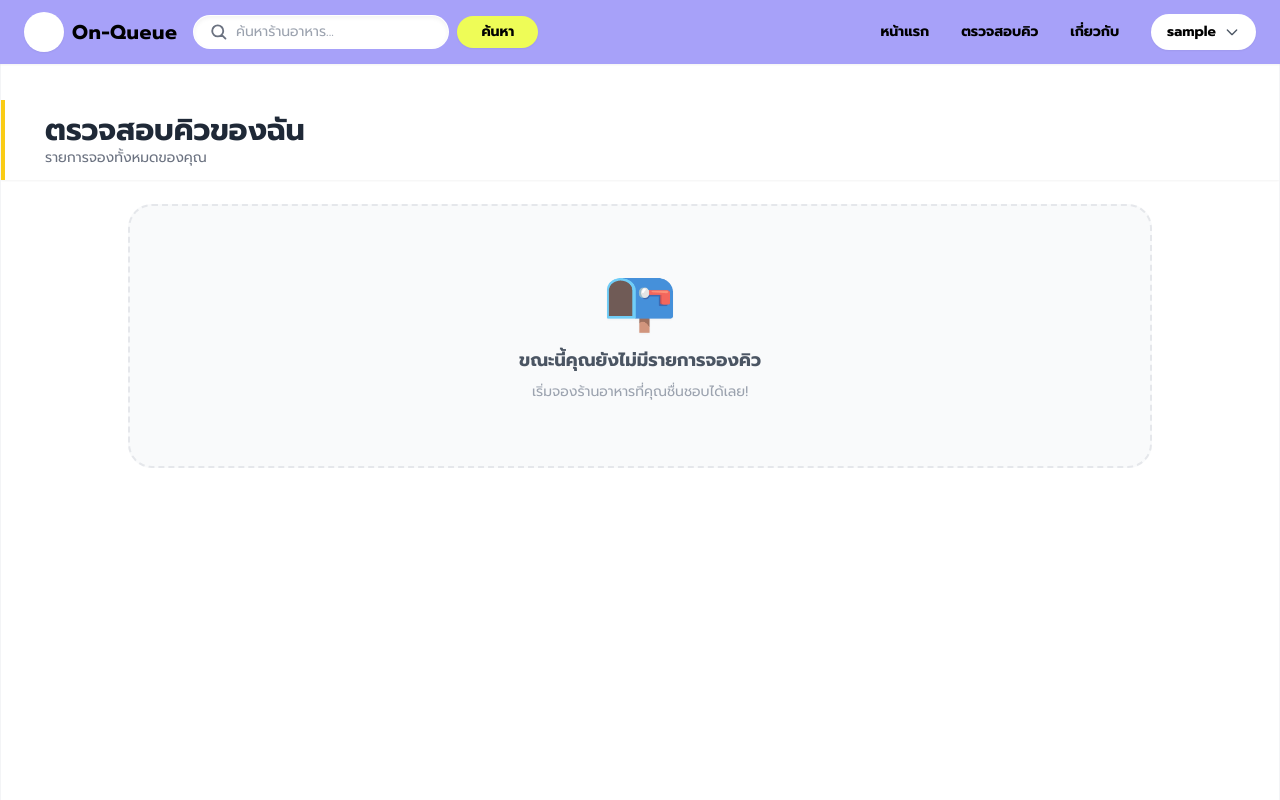
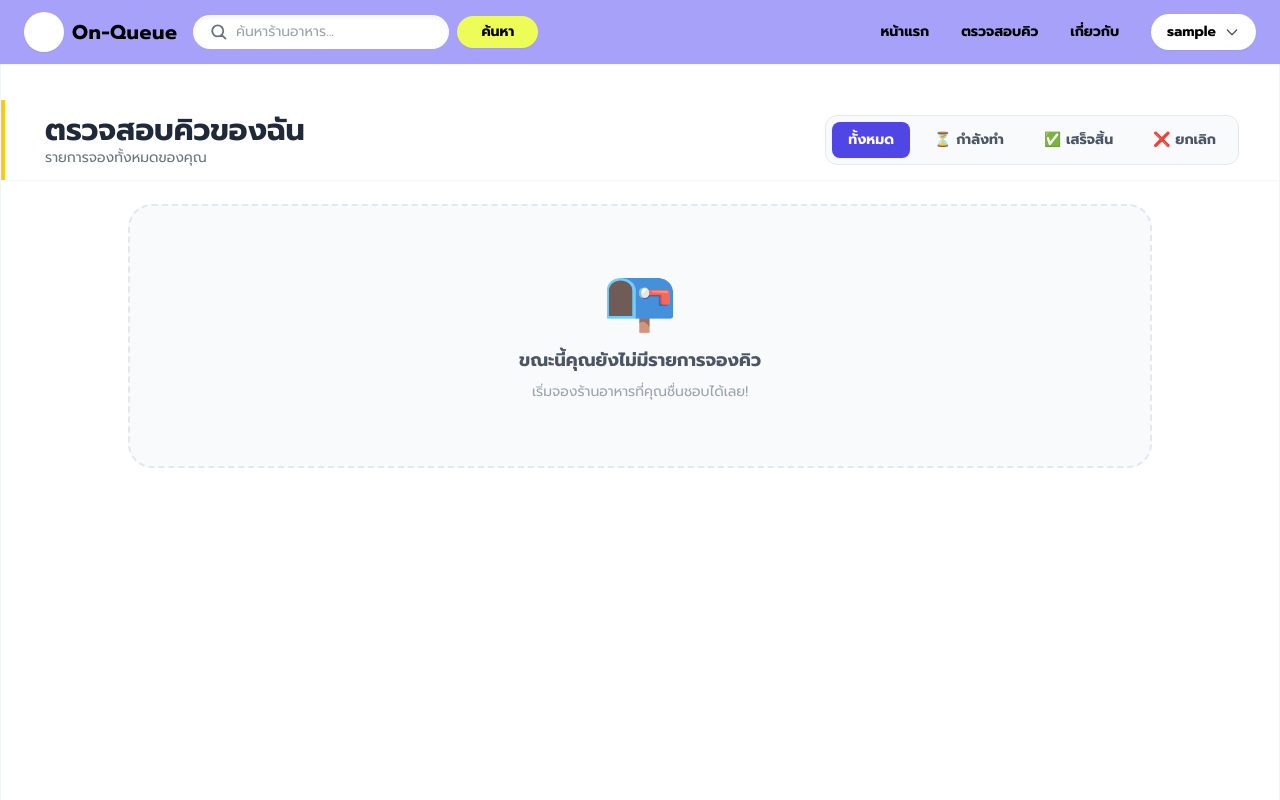
Before and after one commit to 65070196/project, a Django app: page /queue-check/ in a window 1280 px wide. Run offline with Django 5.2, Linux system fonts and the light colour scheme; the visitor is signed in with stand-in values (Sample User, id 1); data that the repository does not hold is empty; some libraries are stand-ins or nearby versions.

Commit message:
Update queue_check.html and script.js

```diff
--- a/smartqueue/templates/queue_check.html
+++ b/smartqueue/templates/queue_check.html
@@ -8,16 +8,25 @@
 
     <div class="p-6 md:p-10 pb-24">
 
-      <div class="mb-6 border-l-4 border-yellow-400 pl-4 sticky top-0 bg-white/95 backdrop-blur z-10 py-3 shadow-sm -mx-6 md:-mx-10 px-6 md:px-10">
-        <h2 class="text-2xl md:text-3xl font-bold text-gray-800">ตรวจสอบคิวของฉัน</h2>
-        <p class="text-gray-500 text-sm">รายการจองทั้งหมดของคุณ</p>
+      <div class="mb-6 border-l-4 border-yellow-400 pl-4 sticky top-0 bg-white/95 backdrop-blur z-10 py-3 shadow-sm -mx-6 md:-mx-10 px-6 md:px-10 flex flex-col md:flex-row justify-between items-start md:items-center gap-4">
+        <div>
+            <h2 class="text-2xl md:text-3xl font-bold text-gray-800">ตรวจสอบคิวของฉัน</h2>
+            <p class="text-gray-500 text-sm">รายการจองทั้งหมดของคุณ</p>
+        </div>
+
+        <div class="flex flex-wrap gap-2 bg-gray-50 p-1.5 rounded-xl border border-gray-200 w-full md:w-auto">
+            <button onclick="filterQueue('all')" id="btn-all" class="filter-btn active px-4 py-2 rounded-lg text-sm font-bold bg-indigo-600 text-white shadow-sm transition-all flex-1 md:flex-none">ทั้งหมด</button>
+            <button onclick="filterQueue('doing')" id="btn-doing" class="filter-btn px-4 py-2 rounded-lg text-sm font-bold text-gray-600 hover:bg-amber-100 hover:text-amber-700 transition-all flex-1 md:flex-none">⏳ กำลังทำ</button>
+            <button onclick="filterQueue('done')" id="btn-done" class="filter-btn px-4 py-2 rounded-lg text-sm font-bold text-gray-600 hover:bg-green-100 hover:text-green-700 transition-all flex-1 md:flex-none">✅ เสร็จสิ้น</button>
+            <button onclick="filterQueue('cancel')" id="btn-cancel" class="filter-btn px-4 py-2 rounded-lg text-sm font-bold text-gray-600 hover:bg-red-100 hover:text-red-700 transition-all flex-1 md:flex-none">❌ ยกเลิก</button>
+        </div>
       </div>
 
-      <div class="space-y-5 max-w-5xl mx-auto">
+      <div class="space-y-5 max-w-5xl mx-auto" id="queueContainer">
 
         {% for queue in queues %}
 
-        <div class="bg-white border border-gray-200 rounded-2xl p-4 md:p-5 shadow-sm hover:shadow-md hover:border-yellow-400 transition-all duration-300 flex flex-col sm:flex-row gap-4 md:gap-6 items-stretch">
+        <div class="queue-card bg-white border border-gray-200 rounded-2xl p-4 md:p-5 shadow-sm hover:shadow-md hover:border-yellow-400 transition-all duration-300 flex flex-col sm:flex-row gap-4 md:gap-6 items-stretch" data-status="{{ queue.status }}">
 
             <div class="w-full sm:w-36 md:w-48 h-48 sm:h-auto min-h-[160px] rounded-xl overflow-hidden shrink-0 border border-gray-100 shadow-sm bg-gray-50 flex items-center justify-center text-gray-400">
                 {% if queue.shop.image and queue.shop.image.image_path %}
@@ -83,7 +92,7 @@
                       <svg class="w-4 h-4 text-gray-400 shrink-0" fill="none" stroke="currentColor" viewBox="0 0 24 24"><path stroke-linecap="round" stroke-linejoin="round" stroke-width="2" d="M13 16h-1v-4h-1m1-4h.01M21 12a9 9 0 11-18 0 9 9 0 0118 0z"></path></svg>
                       <span>หากต้องการยกเลิกการจอง กรุณาติดต่อทางร้านค้าโดยตรง</span>
                       {% if queue.shop.phone %}
-                        <span class="ml-1 text-gray-700">โทร: {{ queue.shop.phone }}</span>
+                        <span class="ml-1 text-gray-700">โทร: <a href="tel:{{ queue.shop.phone }}" class="text-indigo-600 hover:text-indigo-800 font-bold underline transition-colors">{{ queue.shop.phone }}</a></span>
                       {% endif %}
                   </p>
                 </div>
@@ -92,7 +101,7 @@
         </div>
 
         {% empty %}
-          <div class="flex flex-col items-center justify-center py-16 bg-gray-50 rounded-3xl border-2 border-dashed border-gray-200">
+          <div id="noDataEmpty" class="flex flex-col items-center justify-center py-16 bg-gray-50 rounded-3xl border-2 border-dashed border-gray-200">
             <span class="text-6xl mb-4 opacity-80 drop-shadow-sm">📭</span>
             <div class="text-center text-gray-600 font-bold text-lg">
               ขณะนี้คุณยังไม่มีรายการจองคิว
@@ -101,6 +110,14 @@
           </div>
         {% endfor %}
 
+        <div id="filterEmptyState" class="hidden flex-col items-center justify-center py-16 bg-gray-50 rounded-3xl border-2 border-dashed border-gray-200">
+            <span class="text-6xl mb-4 opacity-80 drop-shadow-sm">🔍</span>
+            <div class="text-center text-gray-600 font-bold text-lg">
+                ไม่พบรายการจองในสถานะนี้
+            </div>
+            <p class="text-gray-400 text-sm mt-2">ลองเลือกสถานะอื่นดูอีกครั้ง</p>
+        </div>
+
       </div>
 
     </div>
--- a/static/js/script.js
+++ b/static/js/script.js
@@ -1,19 +1,25 @@
 // ตรวจสอบว่าไฟล์ JS ถูกโหลดจริงไหม
 console.log("Script.js is loaded!");
 
+// ==========================================
+// 1. ระบบเมนูผู้ใช้ (Dropdown Profile)
+// ==========================================
 window.toggleUserMenu = function() {
-    document.getElementById('userMenuDropdown').classList.toggle('hidden');
+    const menu = document.getElementById('userMenuDropdown');
+    if (menu) menu.classList.toggle('hidden');
 };
 
-
 window.addEventListener('click', function(e) {
-    if (!document.getElementById('userMenuDropdown').contains(e.target) && !e.target.closest('button[onclick="toggleUserMenu()"]')) {
-        document.getElementById('userMenuDropdown').classList.add('hidden');
+    const menu = document.getElementById('userMenuDropdown');
+    const btn = e.target.closest('button[onclick="toggleUserMenu()"]');
+    if (menu && !menu.contains(e.target) && !btn) {
+        menu.classList.add('hidden');
     }
 });
 
-
-// ปุ่มลบ
+// ==========================================
+// 2. ระบบแจ้งเตือนยืนยันการลบ (Delete Modal)
+// ==========================================
 window.openDelete = function(url) {
     console.log("Opening modal for URL:", url);
     const modal = document.getElementById('deleteModal');
@@ -36,9 +42,9 @@ window.closeDelete = function() {
     }
 };
 
-
-
-// อัปรูป และ เช็คขนาดรูป
+// ==========================================
+// 3. ระบบอัปโหลดและพรีวิวรูปภาพ (จำกัดขนาด 4.5MB)
+// ==========================================
 window.previewImage = function(event) {
     const file = event.target.files[0];
     if (file) {
@@ -63,8 +69,10 @@ window.previewImage = function(event) {
 
             // 4. เปลี่ยนสไตล์กรอบจากเส้นปะเป็นเส้นทึบให้ดูสวยงาม
             const label = document.getElementById('image-label');
+            if(label) {
                 label.classList.add('p-1', 'border-solid', 'border-gray-100');
                 label.classList.remove('border-dashed', 'border-gray-300');
+            }
         };
         reader.readAsDataURL(file);
     }
@@ -83,11 +91,15 @@ window.removeImage = function(event) {
     document.getElementById('placeholder-content').classList.remove('hidden');
 
     const label = document.getElementById('image-label');
+    if(label) {
         label.classList.remove('p-1', 'border-solid', 'border-gray-100');
         label.classList.add('border-dashed', 'border-gray-300');
+    }
 };
 
-
+// ==========================================
+// 4. ระบบกรองสถานะคิว (Filter Queue) - ใช้ได้ทั้งฝั่งร้านและลูกค้า
+// ==========================================
 window.filterQueue = function(status) {
     const allBtns = document.querySelectorAll('.filter-btn');
     allBtns.forEach(btn => {
@@ -96,15 +108,18 @@ window.filterQueue = function(status) {
     });
 
     const activeBtn = document.getElementById('btn-' + status);
+    if(activeBtn) {
         activeBtn.classList.remove('text-gray-600');
         activeBtn.classList.add('bg-indigo-600', 'text-white', 'shadow-sm');
+    }
 
-    const rows = document.querySelectorAll('.queue-row');
+    // รองรับทั้งคลาส .queue-row (ฝั่งร้านค้า) และ .queue-card (ฝั่งลูกค้า)
+    const rows = document.querySelectorAll('.queue-row, .queue-card');
     let visibleCount = 0;
 
     rows.forEach(row => {
         if (status === 'all' || row.dataset.status === status) {
-        row.style.display = 'grid';
+            row.style.display = ''; // เคลียร์ Inline Style ทิ้ง เพื่อให้มันกลับไปใช้ CSS Grid/Flex ปกติ
             visibleCount++;
         } else {
             row.style.display = 'none';
@@ -115,14 +130,73 @@ window.filterQueue = function(status) {
     const noDataEmpty = document.getElementById('noDataEmpty');
 
     if (noDataEmpty) {
-        return;
+        return; // ถ้าไม่มีคิวในระบบเลยตั้งแต่ต้น ไม่ต้องทำอะไรต่อ
     }
 
+    if (filterEmptyState) {
         if (visibleCount === 0) {
             filterEmptyState.classList.remove('hidden');
+            // เช็คว่าต้องโชว์แบบ flex หรือ block
+            if (filterEmptyState.classList.contains('flex-col')) {
+                filterEmptyState.classList.add('flex');
+            } else {
                 filterEmptyState.classList.add('block');
+            }
         } else {
-        filterEmptyState.classList.remove('block');
+            filterEmptyState.classList.remove('block', 'flex');
             filterEmptyState.classList.add('hidden');
         }
     }
+};
+
+// ==========================================
+// 5. ระบบค้นหา Real-time (Live Search ฝั่งลูกค้า)
+// ==========================================
+document.addEventListener('DOMContentLoaded', function() {
+    const searchInput = document.getElementById('searchInput');
+    const searchDropdown = document.getElementById('searchDropdown');
+    const searchList = document.getElementById('searchList');
+
+    if (searchInput && searchDropdown && searchList) {
+        searchInput.addEventListener('input', async function() {
+            const query = this.value.trim();
+
+            if (query.length > 0) {
+                try {
+                    const response = await fetch(`/api/search-suggestion/?q=${encodeURIComponent(query)}`);
+                    const data = await response.json();
+
+                    searchList.innerHTML = '';
+
+                    if (data.results.length > 0) {
+                        data.results.forEach(shop => {
+                            const li = document.createElement('li');
+                            li.innerHTML = `
+                                <a href="/shop-detail/${shop.shop_id}/" class="block px-4 py-3 hover:bg-[#a7a1f9]/10 text-black text-sm transition-colors cursor-pointer flex items-center gap-2">
+                                    <svg class="w-4 h-4 text-gray-400" fill="none" stroke="currentColor" viewBox="0 0 24 24"><path stroke-linecap="round" stroke-linejoin="round" stroke-width="2" d="M21 21l-6-6m2-5a7 7 0 11-14 0 7 7 0 0114 0z"></path></svg>
+                                    ${shop.shop_name}
+                                </a>
+                            `;
+                            searchList.appendChild(li);
+                        });
+                    } else {
+                        searchList.innerHTML = `<li class="px-4 py-3 text-gray-400 text-sm italic">ไม่พบร้านค้าที่ค้นหา...</li>`;
+                    }
+
+                    searchDropdown.classList.remove('hidden');
+                } catch (error) {
+                    console.error('Search error:', error);
+                }
+            } else {
+                searchDropdown.classList.add('hidden');
+            }
+        });
+
+        // ซ่อนกล่องค้นหาเมื่อคลิกที่อื่น
+        document.addEventListener('click', function(e) {
+            if (!searchInput.contains(e.target) && !searchDropdown.contains(e.target)) {
+                searchDropdown.classList.add('hidden');
+            }
+        });
+    }
+});
```
Lines whose indentation alone changed are shown as unchanged.
